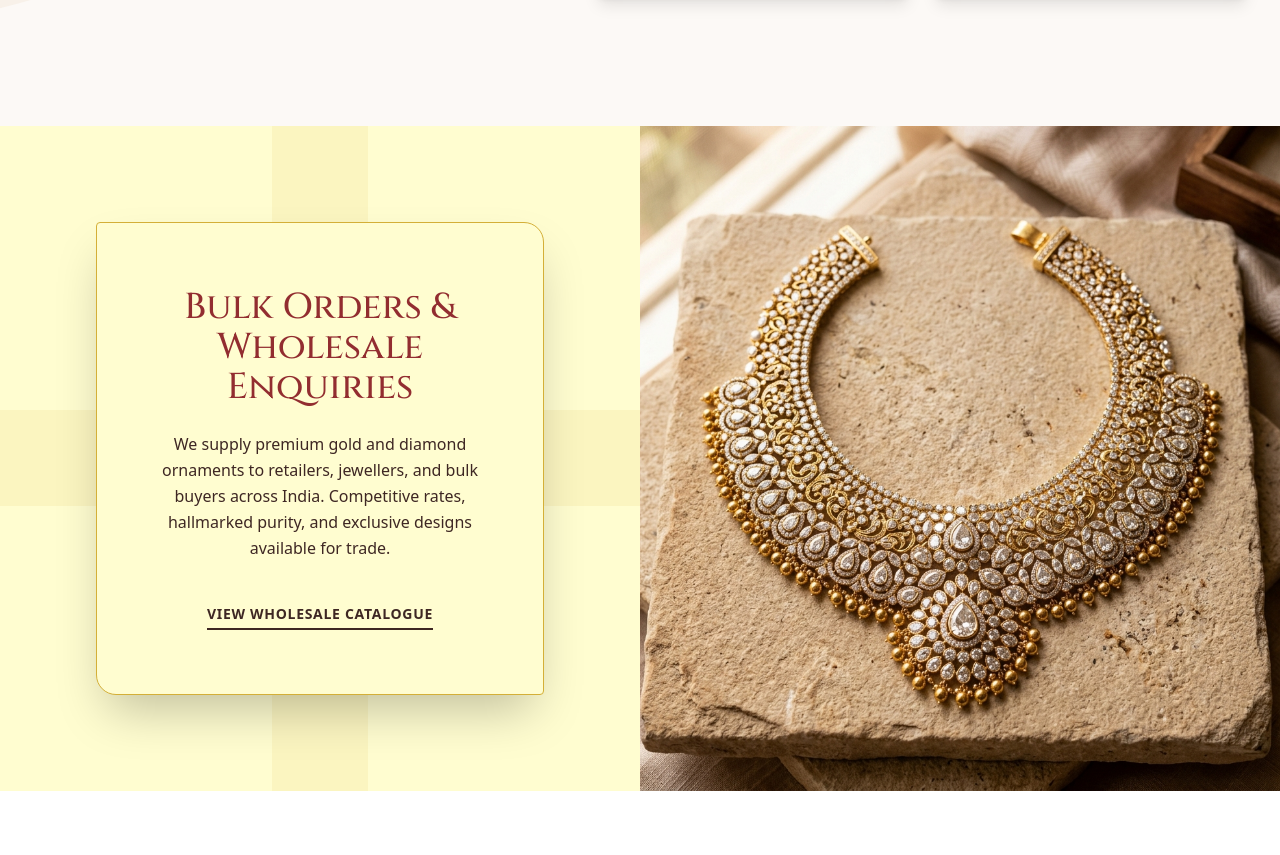
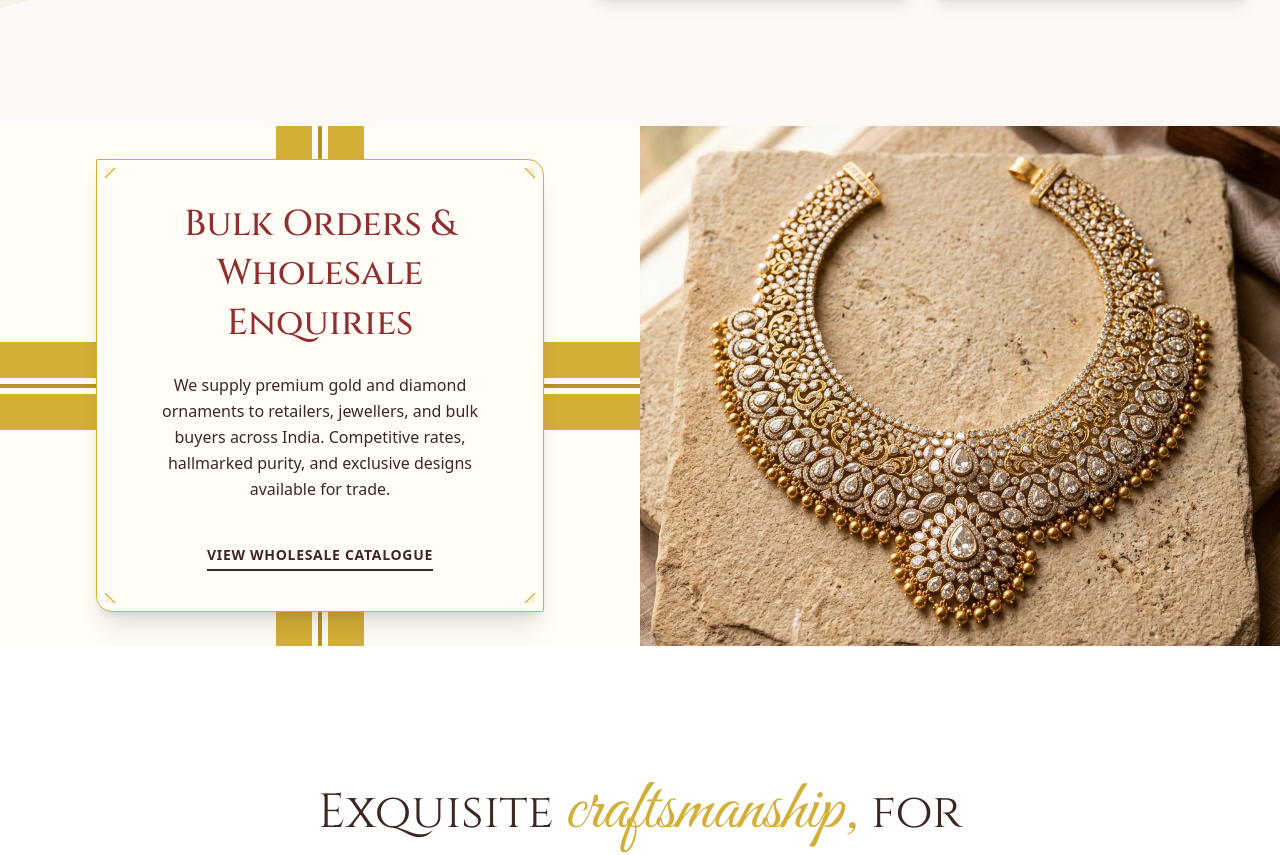
Before and after one commit to Hetsoni28/rajeshwari-jewellers, a Next.js app: page / in a window 1280 px wide. Shown: the part 1849-2704 px from the top of the page. Built offline with nearby package versions, Linux system fonts and the light colour scheme; a web font is replaced by a local one.

Commit message:
feat: redesign GiftingSection with gold gift ribbon cross layout matching reference design

```diff
--- a/src/components/organisms/GiftingSection.tsx
+++ b/src/components/organisms/GiftingSection.tsx
@@ -11,38 +11,70 @@ export const GiftingSection = () => {
       <div className="flex flex-col lg:flex-row w-full">
 
         {/* Left Side (Text Box) */}
-        <div className="w-full lg:w-1/2 relative bg-[#FFFDD0] flex items-center justify-center p-6 sm:p-12 lg:p-24 min-h-[420px] sm:min-h-[500px]">
-          {/* Blue cross graphic */}
-          <div className="absolute inset-0 z-0 flex flex-col justify-center items-center">
-             <div className="w-full h-24 bg-[#D4AF37] opacity-10 absolute top-1/2 -translate-y-1/2" />
-             <div className="h-full w-24 bg-[#D4AF37] opacity-10 absolute left-1/2 -translate-x-1/2" />
+        <div className="w-full lg:w-1/2 relative bg-[#FFFDF5] flex items-center justify-center min-h-[480px] sm:min-h-[520px] overflow-hidden">
+
+          {/* Gift ribbon — horizontal bar */}
+          <div className="absolute inset-0 z-0 pointer-events-none">
+            {/* Horizontal gold ribbon */}
+            <div className="absolute top-1/2 left-0 w-full -translate-y-1/2 flex flex-col items-center gap-[6px]">
+              <div className="w-full h-7 sm:h-9 bg-[#D4AF37]" />
+              <div className="w-full h-[4px] bg-[#B8932A]" />
+              <div className="w-full h-7 sm:h-9 bg-[#D4AF37]" />
+            </div>
+            {/* Vertical gold ribbon */}
+            <div className="absolute left-1/2 top-0 h-full -translate-x-1/2 flex flex-row items-center gap-[6px]">
+              <div className="h-full w-7 sm:w-9 bg-[#D4AF37]" />
+              <div className="h-full w-[4px] bg-[#B8932A]" />
+              <div className="h-full w-7 sm:w-9 bg-[#D4AF37]" />
+            </div>
           </div>
 
+          {/* Card / gift tag */}
           <motion.div
             initial={{ opacity: 0, scale: 0.95 }}
             whileInView={{ opacity: 1, scale: 1 }}
             viewport={{ once: true }}
             transition={{ duration: 0.8 }}
-            className="relative z-10 border border-[#D4AF37] bg-[#FFFDD0] p-6 sm:p-10 lg:p-16 text-center max-w-lg shadow-2xl"
-            style={{ borderRadius: '4px 20px 4px 20px' }}
+            className="relative z-10 bg-[#FFFDF5] text-center px-7 py-8 sm:px-12 sm:py-10 max-w-sm sm:max-w-md mx-6 shadow-xl"
+            style={{
+              border: '1.5px solid #D4AF37',
+              borderRadius: '2px 16px 2px 16px',
+            }}
           >
-            <h2 className="font-cinzel text-3xl sm:text-4xl text-[#922D30] font-medium mb-6">
-              Bulk Orders & <br/> Wholesale Enquiries
+            {/* Corner ornaments */}
+            <svg className="absolute top-2 left-2 w-5 h-5 text-[#D4AF37]" viewBox="0 0 20 20" fill="none" stroke="currentColor" strokeWidth="1.2">
+              <path d="M0 10 L10 0" /><path d="M0 0 L10 0 L0 10" fill="currentColor" opacity="0.15"/>
+            </svg>
+            <svg className="absolute top-2 right-2 w-5 h-5 text-[#D4AF37]" viewBox="0 0 20 20" fill="none" stroke="currentColor" strokeWidth="1.2">
+              <path d="M20 10 L10 0" /><path d="M20 0 L10 0 L20 10" fill="currentColor" opacity="0.15"/>
+            </svg>
+            <svg className="absolute bottom-2 left-2 w-5 h-5 text-[#D4AF37]" viewBox="0 0 20 20" fill="none" stroke="currentColor" strokeWidth="1.2">
+              <path d="M0 10 L10 20" /><path d="M0 20 L10 20 L0 10" fill="currentColor" opacity="0.15"/>
+            </svg>
+            <svg className="absolute bottom-2 right-2 w-5 h-5 text-[#D4AF37]" viewBox="0 0 20 20" fill="none" stroke="currentColor" strokeWidth="1.2">
+              <path d="M20 10 L10 20" /><path d="M20 20 L10 20 L20 10" fill="currentColor" opacity="0.15"/>
+            </svg>
+
+            <h2 className="font-cinzel text-2xl sm:text-3xl lg:text-4xl text-[#922D30] font-medium mb-4 sm:mb-6 leading-snug">
+              Bulk Orders &amp; <br/> Wholesale Enquiries
             </h2>
-            <p className="text-[#3E2723] font-montserrat font-light text-sm sm:text-base mb-10 leading-relaxed">
+            <p className="text-[#3E2723] font-montserrat font-light text-sm sm:text-base mb-7 sm:mb-10 leading-relaxed">
               We supply premium gold and diamond ornaments to retailers, jewellers, and bulk buyers across India. Competitive rates, hallmarked purity, and exclusive designs available for trade.
             </p>
-            <Link href="/catalog" className="inline-block border-b-2 border-[#3E2723] text-[#3E2723] font-semibold uppercase tracking-wider text-sm pb-1 hover:text-[#D4AF37] hover:border-[#D4AF37] transition-colors">
+            <Link
+              href="/catalog"
+              className="inline-block border-b-2 border-[#3E2723] text-[#3E2723] font-semibold uppercase tracking-wider text-sm pb-1 hover:text-[#D4AF37] hover:border-[#D4AF37] transition-colors"
+            >
               View Wholesale Catalogue
             </Link>
           </motion.div>
         </div>
 
         {/* Right Side (Image) */}
-        <div className="w-full lg:w-1/2 relative min-h-[500px]">
+        <div className="w-full lg:w-1/2 relative min-h-[320px] sm:min-h-[480px] lg:min-h-[520px]">
           <Image
             src="/images/bridal_necklace.png"
-            alt="Gifting Collection"
+            alt="Wholesale Ornaments"
             fill
             className="object-cover"
           />
```
